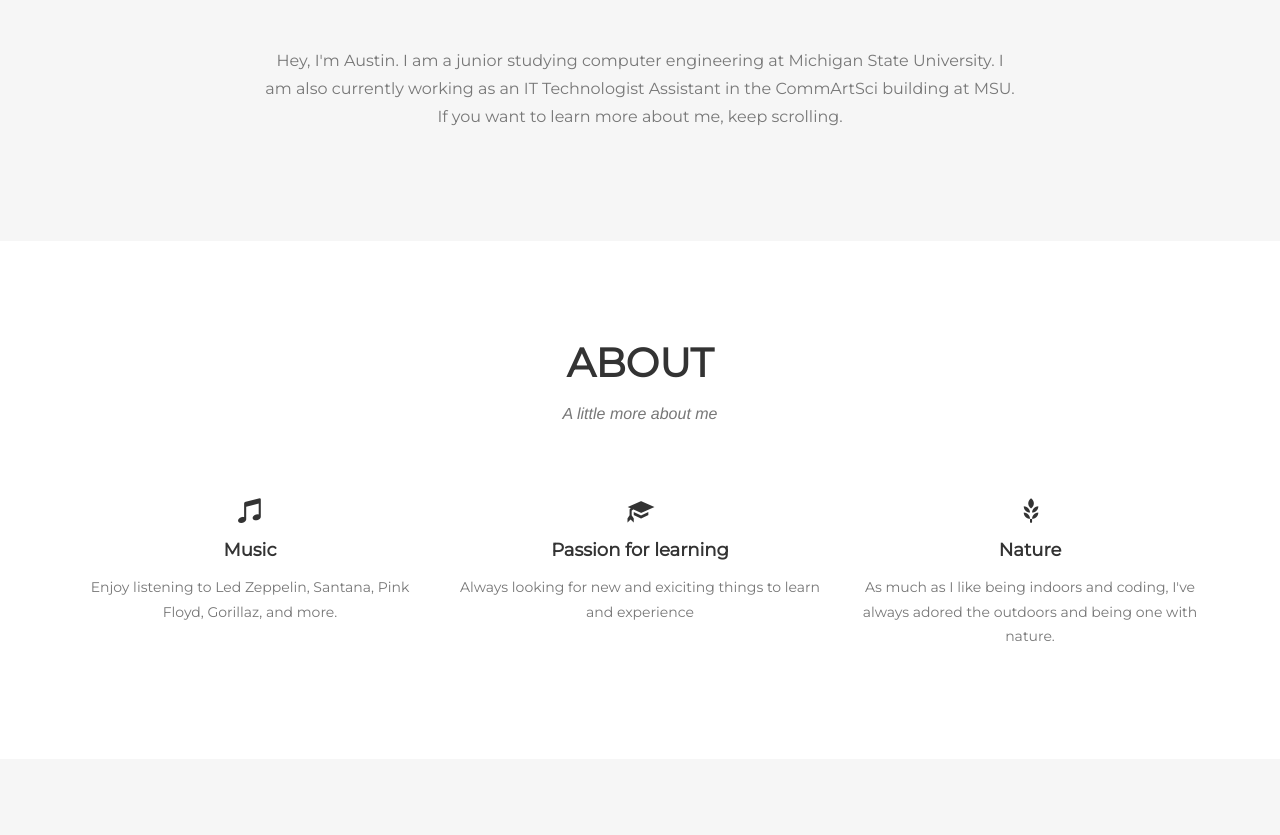
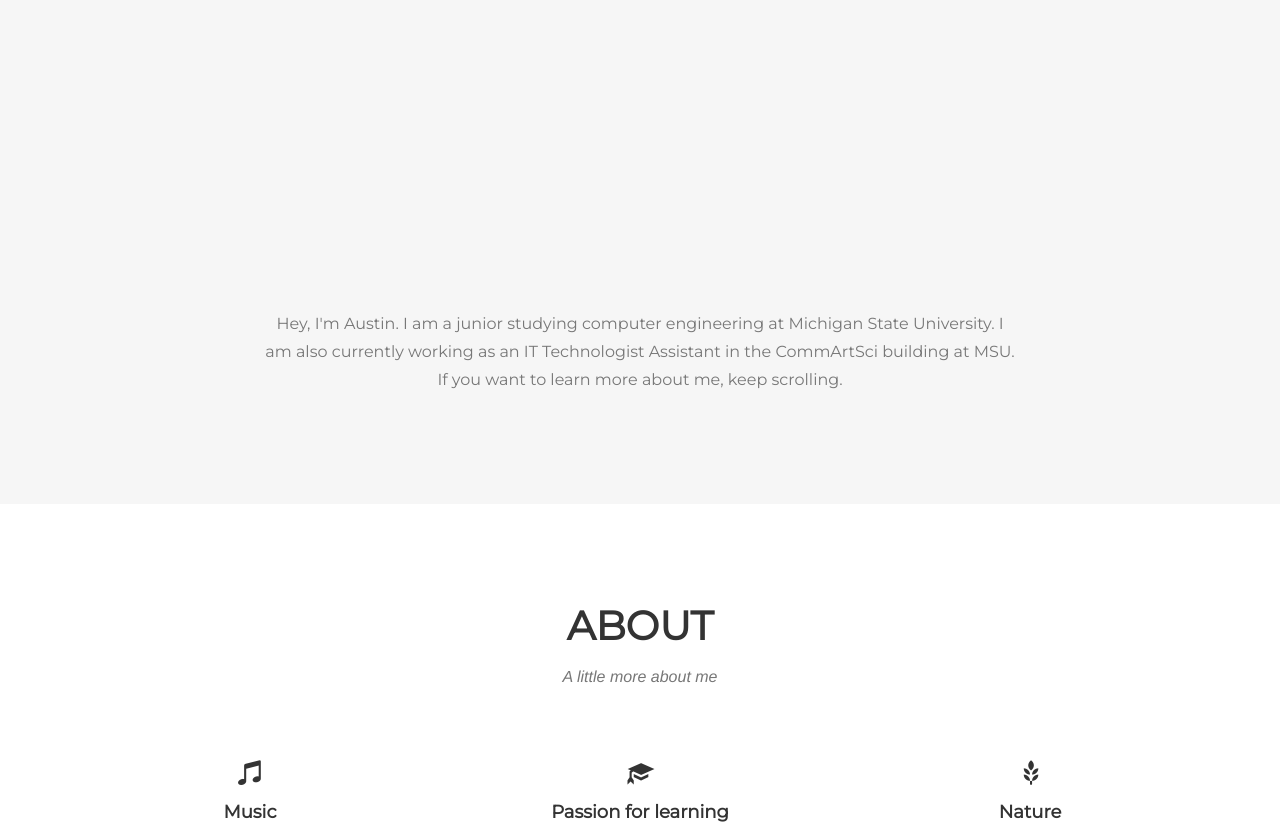
Before and after one commit to Austinwinarski/Austinwinarski.github.io, a plain HTML site: page index.html in a window 1280 px wide. Shown: the part 1486-2321 px from the top of the page. Drawn offline with nearby package versions, Linux system fonts and the light colour scheme.

Commit message:
Update style.css

```diff
--- a/css/style.css
+++ b/css/style.css
@@ -8,6 +8,10 @@ body {
     overflow-x: hidden;
     font-family: 'Montserrat', sans-serif;
     /*font-family: "Roboto Slab","Helvetica*/ Neue",Helvetica,Arial,sans-serif;
+}
+
+.centerBlock {
+    padding-top: 35%;
 }
 
 .text-muted {
```
